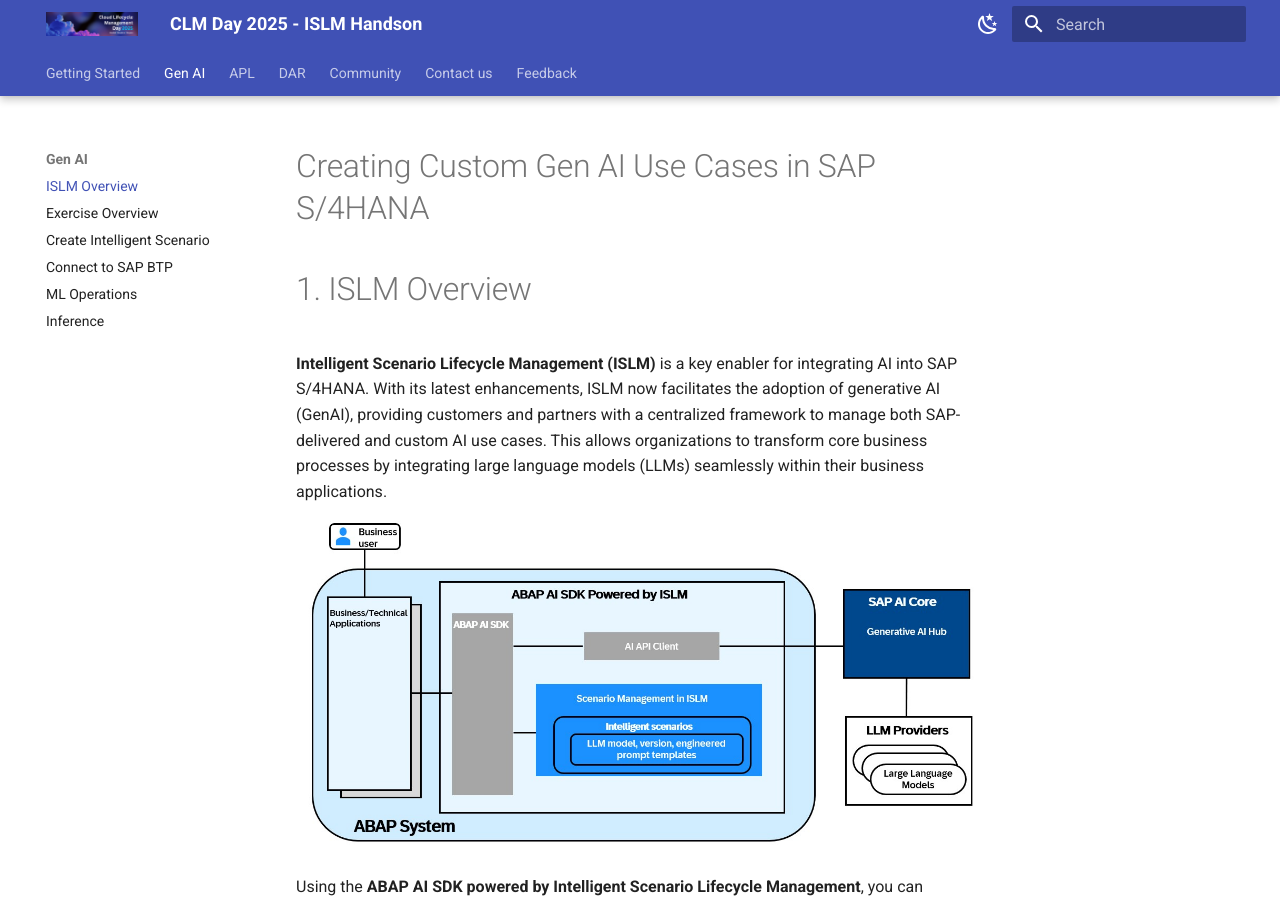
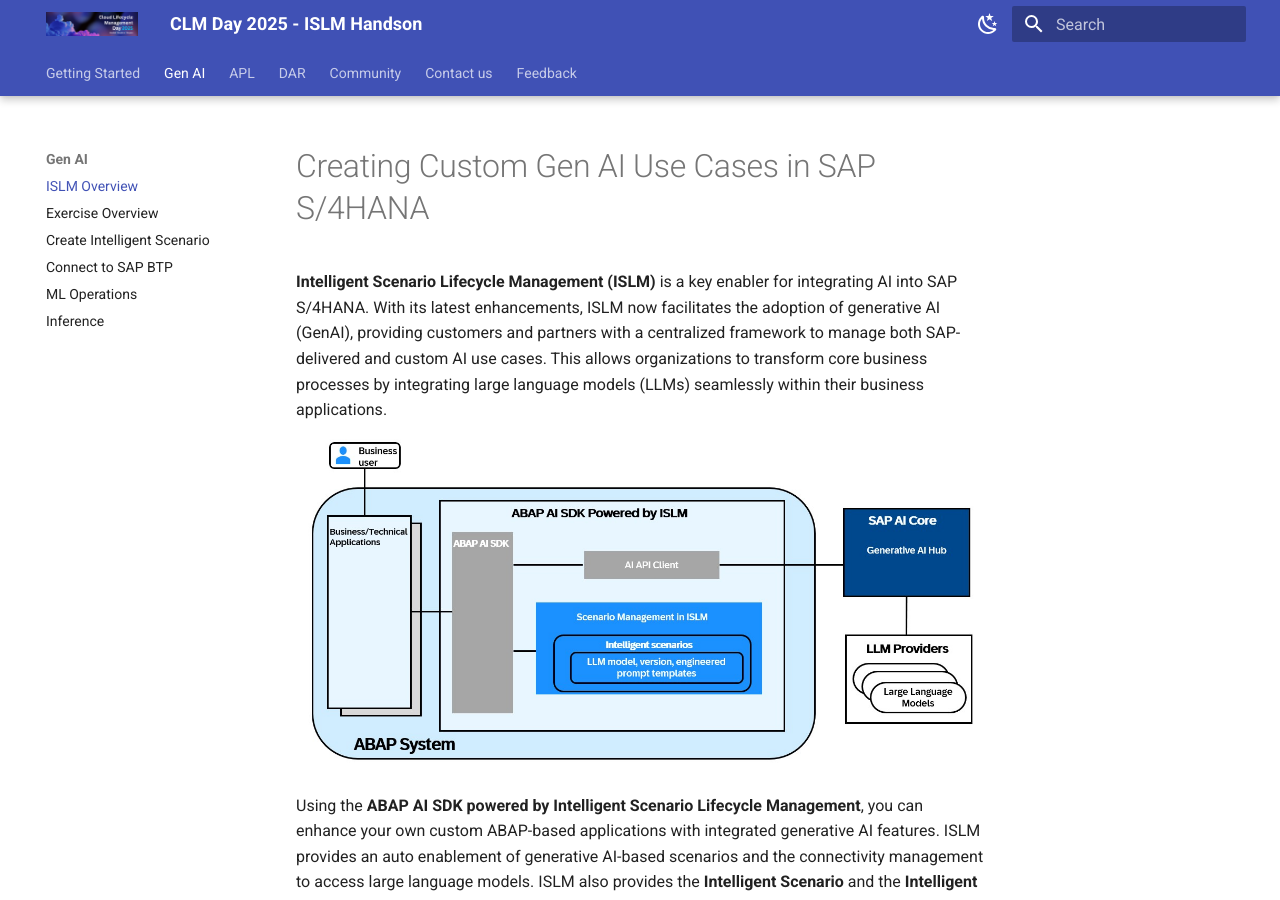
Before and after one commit to SAP-CLM-SL/ISLM, an MkDocs documentation site: the page built from docs/ISLM_with_SAPGenAI/overview.md, in a window 1280 px wide and 900 px high. Built offline with MkDocs 1.6.1 and Material for MkDocs 9.7.7, drawn with Linux system fonts in a browser that asks for light colours.

Commit message:
Update GenAI overview.md

```diff
--- a/docs/ISLM_with_SAPGenAI/overview.md
+++ b/docs/ISLM_with_SAPGenAI/overview.md
@@ -1,6 +1,4 @@
 # Creating Custom Gen AI Use Cases in SAP S/4HANA
-
-# 1. ISLM Overview
 
 **Intelligent Scenario Lifecycle Management (ISLM)** is a key enabler for integrating AI into SAP S/4HANA. With its latest enhancements, ISLM now facilitates the adoption of generative AI (GenAI), providing customers and partners with a centralized framework to manage both SAP-delivered and custom AI use cases. This allows organizations to transform core business processes by integrating large language models (LLMs) seamlessly within their business applications.
 
```
